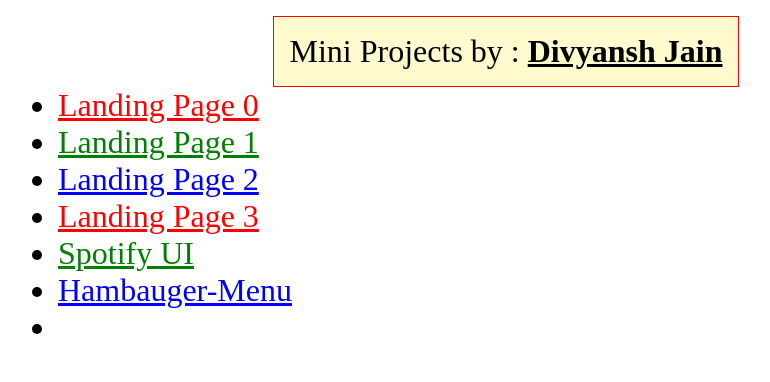
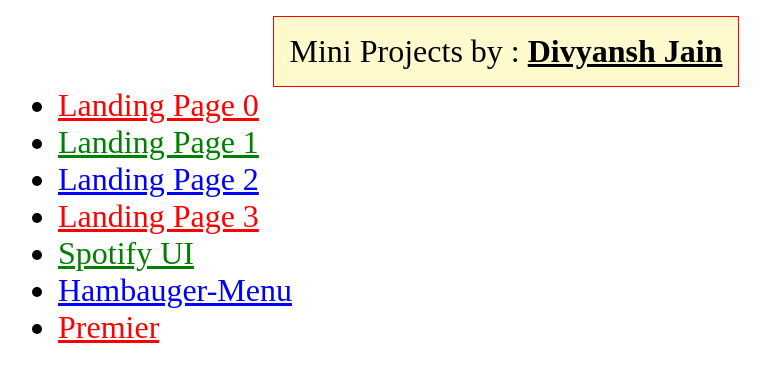
Before and after one commit to Divyansh-Jain-523/Mini-Projects, a plain HTML site: page index.htm in a window 1280 px wide. Shown: the whole page, without its empty margins (134-904 px from the left). Drawn offline with Linux system fonts and the light colour scheme.

Commit message:
added new things

```diff
--- a/index.htm
+++ b/index.htm
@@ -74,7 +74,7 @@
                 <a href="./Mini Projects/Hambauger-Menu/index.htm">Hambauger-Menu</a>
             </li>
             <li>
-                <a href="./Mini Projects/CSS Responsive Project 1 : Premier/index.htm"></a>
+                <a href="./Mini Projects/CSS Responsive Project 1 : Premier/index.htm">Premier</a>
             </li>
 
         </ul>
```
